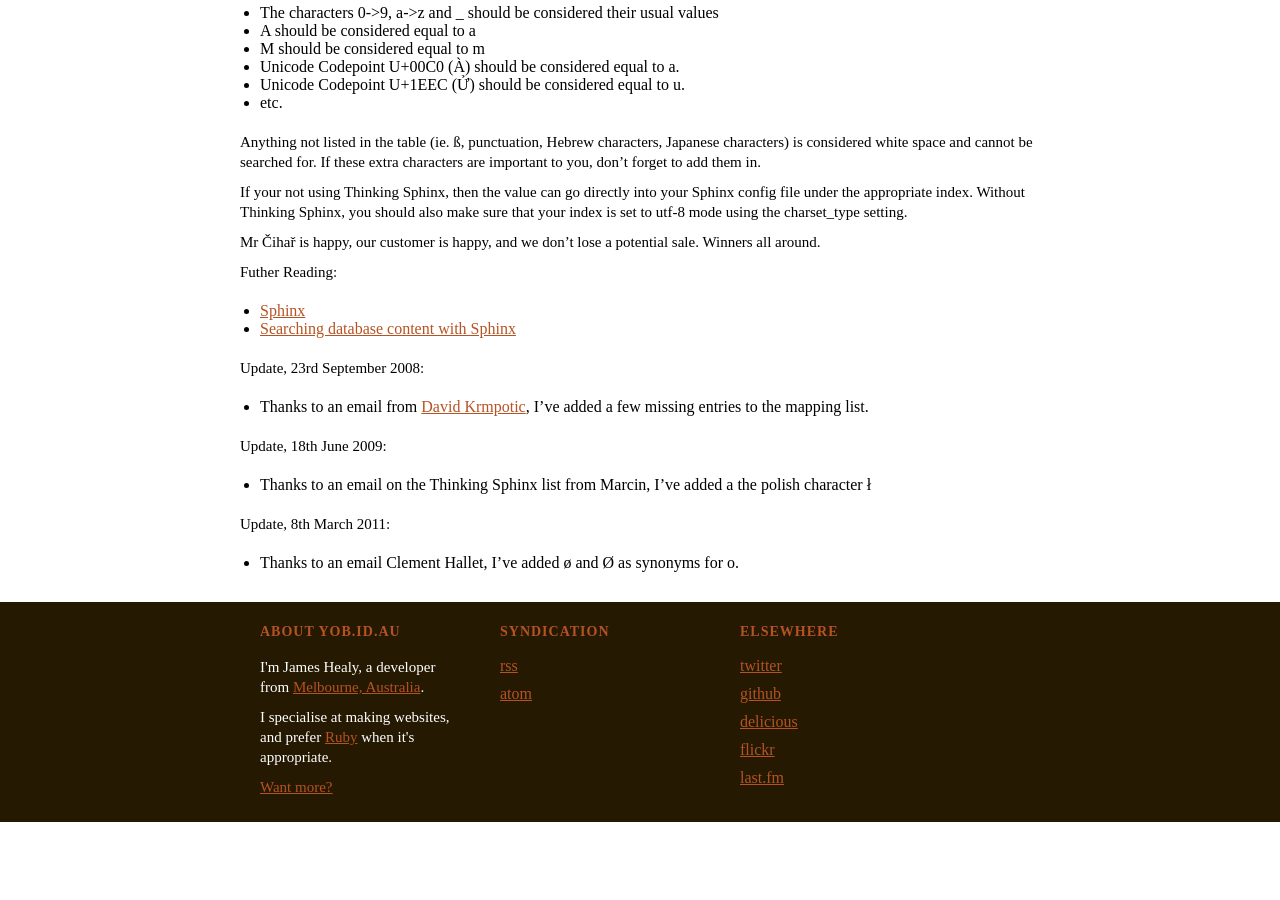
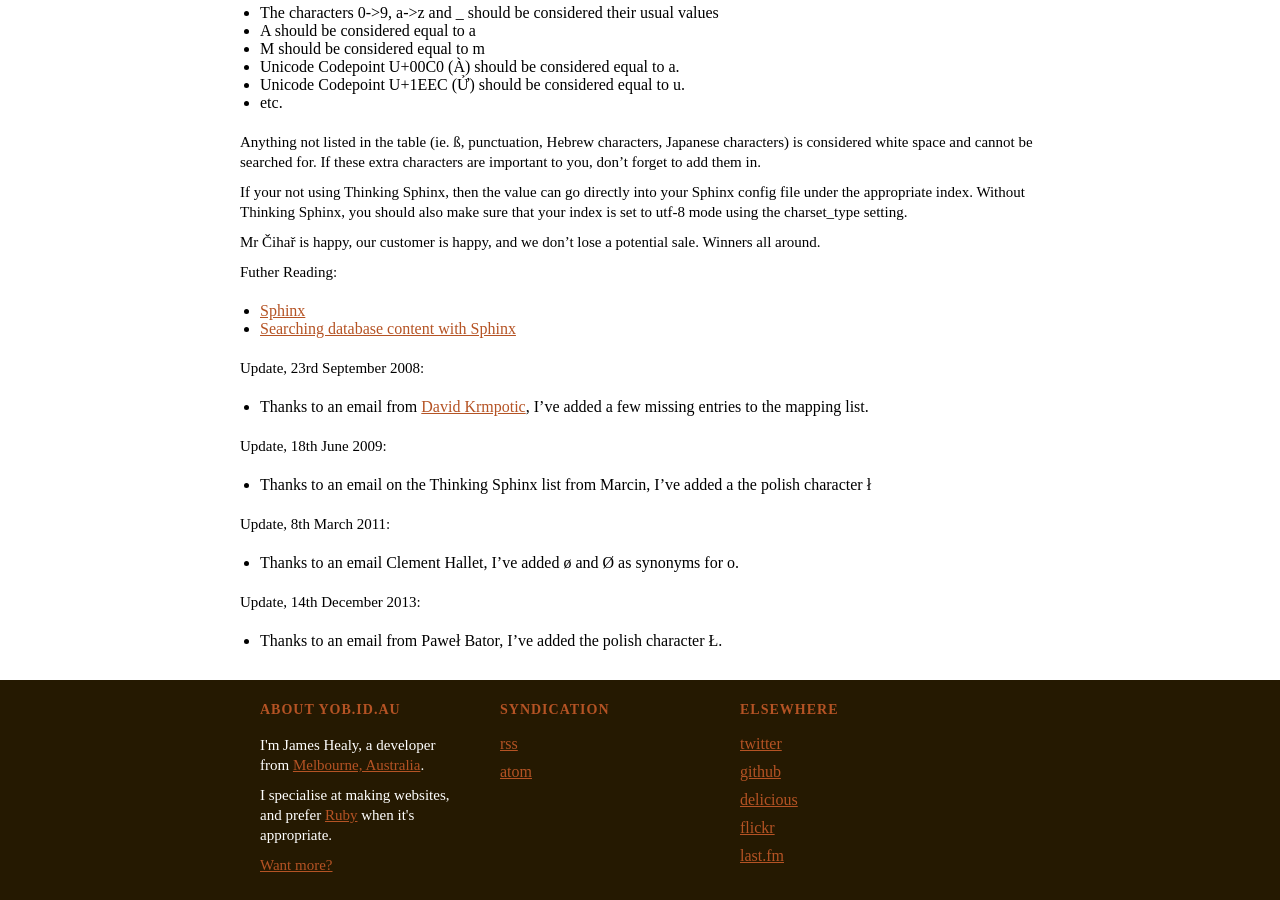
Before and after one commit to yob/yob.github.com, a Jekyll site: the page built from _posts/2008-05-08-thinking-sphinx-and-unicode.markdown, in a window 1280 px wide and 900 px high, scrolled down 2176 px. Built offline with Jekyll 4.4.1, drawn with Linux system fonts in a browser that asks for light colours; before the commit the page ends 2998 px from its top, so only the background shows below that; part of the change alters nothing that is shown.

Commit message:
add the Ł character to my TS post

```diff
--- a/_posts/2008-05-08-thinking-sphinx-and-unicode.markdown
+++ b/_posts/2008-05-08-thinking-sphinx-and-unicode.markdown
@@ -78,69 +78,69 @@ breaks):
         U+0129->i, U+0131->i, U+012A->i, U+012B->i, U+012C->i, U+012D->i,
         U+012E->i, U+012F->i, U+0130->i, U+0134->j, U+0135->j, U+0136->k,
         U+0137->k, U+0139->l, U+013A->l, U+013B->l, U+013C->l, U+013D->l,
-        U+013E->l, U+0142->l, U+0143->n, U+0144->n, U+0145->n, U+0146->n,
-        U+0147->n, U+0148->n, U+014C->o, U+014D->o, U+014E->o, U+014F->o,
-        U+0150->o, U+0151->o, U+0154->r, U+0155->r, U+0156->r, U+0157->r,
-        U+0158->r, U+0159->r, U+015A->s, U+015B->s, U+015C->s, U+015D->s,
-        U+015E->s, U+015F->s, U+0160->s, U+0161->s, U+0162->t, U+0163->t,
-        U+0164->t, U+0165->t, U+0168->u, U+0169->u, U+016A->u, U+016B->u,
-        U+016C->u, U+016D->u, U+016E->u, U+016F->u, U+0170->u, U+0171->u,
-        U+0172->u, U+0173->u, U+0174->w, U+0175->w, U+0176->y, U+0177->y,
-        U+0178->y, U+0179->z, U+017A->z, U+017B->z, U+017C->z, U+017D->z,
-        U+017E->z, U+01A0->o, U+01A1->o, U+01AF->u, U+01B0->u, U+01CD->a,
-        U+01CE->a, U+01CF->i, U+01D0->i, U+01D1->o, U+01D2->o, U+01D3->u,
-        U+01D4->u, U+01D5->u, U+01D6->u, U+01D7->u, U+01D8->u, U+01D9->u,
-        U+01DA->u, U+01DB->u, U+01DC->u, U+01DE->a, U+01DF->a, U+01E0->a,
-        U+01E1->a, U+01E6->g, U+01E7->g, U+01E8->k, U+01E9->k, U+01EA->o,
-        U+01EB->o, U+01EC->o, U+01ED->o, U+01F0->j, U+01F4->g, U+01F5->g,
-        U+01F8->n, U+01F9->n, U+01FA->a, U+01FB->a, U+0200->a, U+0201->a,
-        U+0202->a, U+0203->a, U+0204->e, U+0205->e, U+0206->e, U+0207->e,
-        U+0208->i, U+0209->i, U+020A->i, U+020B->i, U+020C->o, U+020D->o,
-        U+020E->o, U+020F->o, U+0210->r, U+0211->r, U+0212->r, U+0213->r,
-        U+0214->u, U+0215->u, U+0216->u, U+0217->u, U+0218->s, U+0219->s,
-        U+021A->t, U+021B->t, U+021E->h, U+021F->h, U+0226->a, U+0227->a,
-        U+0228->e, U+0229->e, U+022A->o, U+022B->o, U+022C->o, U+022D->o,
-        U+022E->o, U+022F->o, U+0230->o, U+0231->o, U+0232->y, U+0233->y,
-        U+1E00->a, U+1E01->a, U+1E02->b, U+1E03->b, U+1E04->b, U+1E05->b,
-        U+1E06->b, U+1E07->b, U+1E08->c, U+1E09->c, U+1E0A->d, U+1E0B->d,
-        U+1E0C->d, U+1E0D->d, U+1E0E->d, U+1E0F->d, U+1E10->d, U+1E11->d,
-        U+1E12->d, U+1E13->d, U+1E14->e, U+1E15->e, U+1E16->e, U+1E17->e,
-        U+1E18->e, U+1E19->e, U+1E1A->e, U+1E1B->e, U+1E1C->e, U+1E1D->e,
-        U+1E1E->f, U+1E1F->f, U+1E20->g, U+1E21->g, U+1E22->h, U+1E23->h,
-        U+1E24->h, U+1E25->h, U+1E26->h, U+1E27->h, U+1E28->h, U+1E29->h,
-        U+1E2A->h, U+1E2B->h, U+1E2C->i, U+1E2D->i, U+1E2E->i, U+1E2F->i,
-        U+1E30->k, U+1E31->k, U+1E32->k, U+1E33->k, U+1E34->k, U+1E35->k,
-        U+1E36->l, U+1E37->l, U+1E38->l, U+1E39->l, U+1E3A->l, U+1E3B->l,
-        U+1E3C->l, U+1E3D->l, U+1E3E->m, U+1E3F->m, U+1E40->m, U+1E41->m,
-        U+1E42->m, U+1E43->m, U+1E44->n, U+1E45->n, U+1E46->n, U+1E47->n,
-        U+1E48->n, U+1E49->n, U+1E4A->n, U+1E4B->n, U+1E4C->o, U+1E4D->o,
-        U+1E4E->o, U+1E4F->o, U+1E50->o, U+1E51->o, U+1E52->o, U+1E53->o,
-        U+1E54->p, U+1E55->p, U+1E56->p, U+1E57->p, U+1E58->r, U+1E59->r,
-        U+1E5A->r, U+1E5B->r, U+1E5C->r, U+1E5D->r, U+1E5E->r, U+1E5F->r,
-        U+1E60->s, U+1E61->s, U+1E62->s, U+1E63->s, U+1E64->s, U+1E65->s,
-        U+1E66->s, U+1E67->s, U+1E68->s, U+1E69->s, U+1E6A->t, U+1E6B->t,
-        U+1E6C->t, U+1E6D->t, U+1E6E->t, U+1E6F->t, U+1E70->t, U+1E71->t,
-        U+1E72->u, U+1E73->u, U+1E74->u, U+1E75->u, U+1E76->u, U+1E77->u,
-        U+1E78->u, U+1E79->u, U+1E7A->u, U+1E7B->u, U+1E7C->v, U+1E7D->v,
-        U+1E7E->v, U+1E7F->v, U+1E80->w, U+1E81->w, U+1E82->w, U+1E83->w,
-        U+1E84->w, U+1E85->w, U+1E86->w, U+1E87->w, U+1E88->w, U+1E89->w,
-        U+1E8A->x, U+1E8B->x, U+1E8C->x, U+1E8D->x, U+1E8E->y, U+1E8F->y,
-        U+1E96->h, U+1E97->t, U+1E98->w, U+1E99->y, U+1EA0->a, U+1EA1->a,
-        U+1EA2->a, U+1EA3->a, U+1EA4->a, U+1EA5->a, U+1EA6->a, U+1EA7->a,
-        U+1EA8->a, U+1EA9->a, U+1EAA->a, U+1EAB->a, U+1EAC->a, U+1EAD->a,
-        U+1EAE->a, U+1EAF->a, U+1EB0->a, U+1EB1->a, U+1EB2->a, U+1EB3->a,
-        U+1EB4->a, U+1EB5->a, U+1EB6->a, U+1EB7->a, U+1EB8->e, U+1EB9->e,
-        U+1EBA->e, U+1EBB->e, U+1EBC->e, U+1EBD->e, U+1EBE->e, U+1EBF->e,
-        U+1EC0->e, U+1EC1->e, U+1EC2->e, U+1EC3->e, U+1EC4->e, U+1EC5->e,
-        U+1EC6->e, U+1EC7->e, U+1EC8->i, U+1EC9->i, U+1ECA->i, U+1ECB->i,
-        U+1ECC->o, U+1ECD->o, U+1ECE->o, U+1ECF->o, U+1ED0->o, U+1ED1->o,
-        U+1ED2->o, U+1ED3->o, U+1ED4->o, U+1ED5->o, U+1ED6->o, U+1ED7->o,
-        U+1ED8->o, U+1ED9->o, U+1EDA->o, U+1EDB->o, U+1EDC->o, U+1EDD->o,
-        U+1EDE->o, U+1EDF->o, U+1EE0->o, U+1EE1->o, U+1EE2->o, U+1EE3->o,
-        U+1EE4->u, U+1EE5->u, U+1EE6->u, U+1EE7->u, U+1EE8->u, U+1EE9->u,
-        U+1EEA->u, U+1EEB->u, U+1EEC->u, U+1EED->u, U+1EEE->u, U+1EEF->u,
-        U+1EF0->u, U+1EF1->u, U+1EF2->y, U+1EF3->y, U+1EF4->y, U+1EF5->y,
-        U+1EF6->y, U+1EF7->y, U+1EF8->y, U+1EF9->y"
+        U+013E->l, U+0141->l, U+0142->l, U+0143->n, U+0144->n, U+0145->n,
+        U+0146->n, U+0147->n, U+0148->n, U+014C->o, U+014D->o, U+014E->o,
+        U+014F->o, U+0150->o, U+0151->o, U+0154->r, U+0155->r, U+0156->r,
+        U+0157->r, U+0158->r, U+0159->r, U+015A->s, U+015B->s, U+015C->s,
+        U+015D->s, U+015E->s, U+015F->s, U+0160->s, U+0161->s, U+0162->t,
+        U+0163->t, U+0164->t, U+0165->t, U+0168->u, U+0169->u, U+016A->u,
+        U+016B->u, U+016C->u, U+016D->u, U+016E->u, U+016F->u, U+0170->u,
+        U+0171->u, U+0172->u, U+0173->u, U+0174->w, U+0175->w, U+0176->y,
+        U+0177->y, U+0178->y, U+0179->z, U+017A->z, U+017B->z, U+017C->z,
+        U+017D->z, U+017E->z, U+01A0->o, U+01A1->o, U+01AF->u, U+01B0->u,
+        U+01CD->a, U+01CE->a, U+01CF->i, U+01D0->i, U+01D1->o, U+01D2->o,
+        U+01D3->u, U+01D4->u, U+01D5->u, U+01D6->u, U+01D7->u, U+01D8->u,
+        U+01D9->u, U+01DA->u, U+01DB->u, U+01DC->u, U+01DE->a, U+01DF->a,
+        U+01E0->a, U+01E1->a, U+01E6->g, U+01E7->g, U+01E8->k, U+01E9->k,
+        U+01EA->o, U+01EB->o, U+01EC->o, U+01ED->o, U+01F0->j, U+01F4->g,
+        U+01F5->g, U+01F8->n, U+01F9->n, U+01FA->a, U+01FB->a, U+0200->a,
+        U+0201->a, U+0202->a, U+0203->a, U+0204->e, U+0205->e, U+0206->e,
+        U+0207->e, U+0208->i, U+0209->i, U+020A->i, U+020B->i, U+020C->o,
+        U+020D->o, U+020E->o, U+020F->o, U+0210->r, U+0211->r, U+0212->r,
+        U+0213->r, U+0214->u, U+0215->u, U+0216->u, U+0217->u, U+0218->s,
+        U+0219->s, U+021A->t, U+021B->t, U+021E->h, U+021F->h, U+0226->a,
+        U+0227->a, U+0228->e, U+0229->e, U+022A->o, U+022B->o, U+022C->o,
+        U+022D->o, U+022E->o, U+022F->o, U+0230->o, U+0231->o, U+0232->y,
+        U+0233->y, U+1E00->a, U+1E01->a, U+1E02->b, U+1E03->b, U+1E04->b,
+        U+1E05->b, U+1E06->b, U+1E07->b, U+1E08->c, U+1E09->c, U+1E0A->d,
+        U+1E0B->d, U+1E0C->d, U+1E0D->d, U+1E0E->d, U+1E0F->d, U+1E10->d,
+        U+1E11->d, U+1E12->d, U+1E13->d, U+1E14->e, U+1E15->e, U+1E16->e,
+        U+1E17->e, U+1E18->e, U+1E19->e, U+1E1A->e, U+1E1B->e, U+1E1C->e,
+        U+1E1D->e, U+1E1E->f, U+1E1F->f, U+1E20->g, U+1E21->g, U+1E22->h,
+        U+1E23->h, U+1E24->h, U+1E25->h, U+1E26->h, U+1E27->h, U+1E28->h,
+        U+1E29->h, U+1E2A->h, U+1E2B->h, U+1E2C->i, U+1E2D->i, U+1E2E->i,
+        U+1E2F->i, U+1E30->k, U+1E31->k, U+1E32->k, U+1E33->k, U+1E34->k,
+        U+1E35->k, U+1E36->l, U+1E37->l, U+1E38->l, U+1E39->l, U+1E3A->l,
+        U+1E3B->l, U+1E3C->l, U+1E3D->l, U+1E3E->m, U+1E3F->m, U+1E40->m,
+        U+1E41->m, U+1E42->m, U+1E43->m, U+1E44->n, U+1E45->n, U+1E46->n,
+        U+1E47->n, U+1E48->n, U+1E49->n, U+1E4A->n, U+1E4B->n, U+1E4C->o,
+        U+1E4D->o, U+1E4E->o, U+1E4F->o, U+1E50->o, U+1E51->o, U+1E52->o,
+        U+1E53->o, U+1E54->p, U+1E55->p, U+1E56->p, U+1E57->p, U+1E58->r,
+        U+1E59->r, U+1E5A->r, U+1E5B->r, U+1E5C->r, U+1E5D->r, U+1E5E->r,
+        U+1E5F->r, U+1E60->s, U+1E61->s, U+1E62->s, U+1E63->s, U+1E64->s,
+        U+1E65->s, U+1E66->s, U+1E67->s, U+1E68->s, U+1E69->s, U+1E6A->t,
+        U+1E6B->t, U+1E6C->t, U+1E6D->t, U+1E6E->t, U+1E6F->t, U+1E70->t,
+        U+1E71->t, U+1E72->u, U+1E73->u, U+1E74->u, U+1E75->u, U+1E76->u,
+        U+1E77->u, U+1E78->u, U+1E79->u, U+1E7A->u, U+1E7B->u, U+1E7C->v,
+        U+1E7D->v, U+1E7E->v, U+1E7F->v, U+1E80->w, U+1E81->w, U+1E82->w,
+        U+1E83->w, U+1E84->w, U+1E85->w, U+1E86->w, U+1E87->w, U+1E88->w,
+        U+1E89->w, U+1E8A->x, U+1E8B->x, U+1E8C->x, U+1E8D->x, U+1E8E->y,
+        U+1E8F->y, U+1E96->h, U+1E97->t, U+1E98->w, U+1E99->y, U+1EA0->a,
+        U+1EA1->a, U+1EA2->a, U+1EA3->a, U+1EA4->a, U+1EA5->a, U+1EA6->a,
+        U+1EA7->a, U+1EA8->a, U+1EA9->a, U+1EAA->a, U+1EAB->a, U+1EAC->a,
+        U+1EAD->a, U+1EAE->a, U+1EAF->a, U+1EB0->a, U+1EB1->a, U+1EB2->a,
+        U+1EB3->a, U+1EB4->a, U+1EB5->a, U+1EB6->a, U+1EB7->a, U+1EB8->e,
+        U+1EB9->e, U+1EBA->e, U+1EBB->e, U+1EBC->e, U+1EBD->e, U+1EBE->e,
+        U+1EBF->e, U+1EC0->e, U+1EC1->e, U+1EC2->e, U+1EC3->e, U+1EC4->e,
+        U+1EC5->e, U+1EC6->e, U+1EC7->e, U+1EC8->i, U+1EC9->i, U+1ECA->i,
+        U+1ECB->i, U+1ECC->o, U+1ECD->o, U+1ECE->o, U+1ECF->o, U+1ED0->o,
+        U+1ED1->o, U+1ED2->o, U+1ED3->o, U+1ED4->o, U+1ED5->o, U+1ED6->o,
+        U+1ED7->o, U+1ED8->o, U+1ED9->o, U+1EDA->o, U+1EDB->o, U+1EDC->o,
+        U+1EDD->o, U+1EDE->o, U+1EDF->o, U+1EE0->o, U+1EE1->o, U+1EE2->o,
+        U+1EE3->o, U+1EE4->u, U+1EE5->u, U+1EE6->u, U+1EE7->u, U+1EE8->u,
+        U+1EE9->u, U+1EEA->u, U+1EEB->u, U+1EEC->u, U+1EED->u, U+1EEE->u,
+        U+1EEF->u, U+1EF0->u, U+1EF1->u, U+1EF2->y, U+1EF3->y, U+1EF4->y,
+        U+1EF5->y, U+1EF6->y, U+1EF7->y, U+1EF8->y, U+1EF9->y"
 {% endhighlight %}
 
 This charset_table option is saying that:
@@ -181,3 +181,6 @@ Update, 18th June 2009:
 
 Update, 8th March 2011:
 - Thanks to an email Clement Hallet, I've added ø and Ø as synonyms for o.
+
+Update, 14th December 2013:
+- Thanks to an email from Paweł Bator, I've added the polish character Ł.
```
